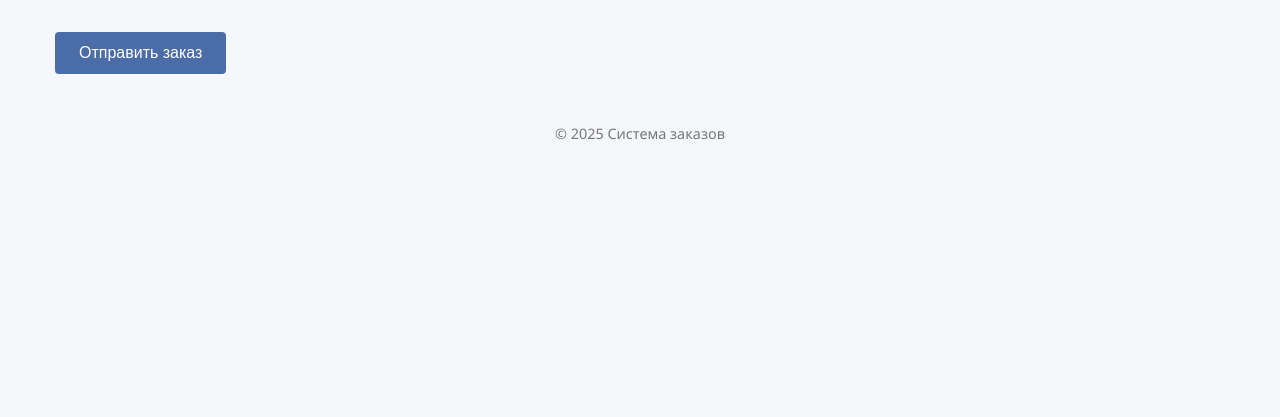
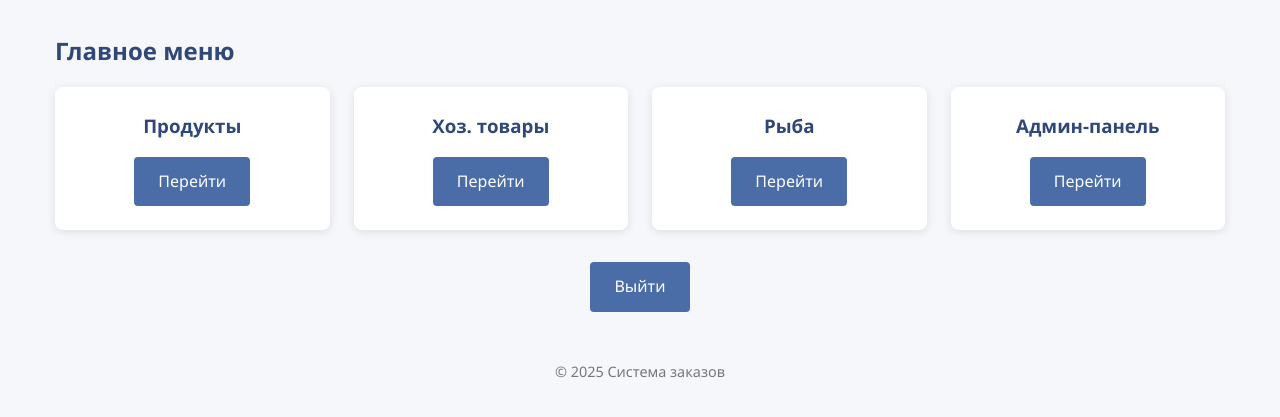
Before and after one commit to vladimir669/dikiyrpk.tech, a Flask app: template templates/menu.html in a window 1280 px wide. Shown: the part 99-516 px from the top of the page. Run offline with Flask 3, Linux system fonts and the light colour scheme; the template is opened without the code that fills it, so the values that code supplies are empty.

Commit message:
Update menu.html

```diff
--- a/templates/menu.html
+++ b/templates/menu.html
@@ -1,65 +1,28 @@
-{% extends 'base.html' %}
+{% extends "base.html" %}
 
-{% block title %}Меню | Система заказов{% endblock %}
-
-{% block header %}Меню{% endblock %}
+{% block title %}Главное меню{% endblock %}
 
 {% block content %}
-<div class="product-list">
-    {% for supplier, items in products.items() %}
-    <div class="product-category">
-        <h3>{{ supplier }}</h3>
-        {% for item in items %}
-        <div class="product-item">
-            <input type="checkbox" id="product-{{ loop.index }}-{{ supplier|replace(' ', '-') }}" data-name="{{ item }}">
-            <label for="product-{{ loop.index }}-{{ supplier|replace(' ', '-') }}">{{ item }}</label>
-        </div>
-        {% endfor %}
+<h2>Главное меню</h2>
+<div class="menu-grid">
+    <div class="menu-item">
+        <h3>Продукты</h3>
+        <a href="{{ url_for('products') }}" class="button">Перейти</a>
     </div>
-    {% endfor %}
+    <div class="menu-item">
+        <h3>Хоз. товары</h3>
+        <a href="{{ url_for('hoz') }}" class="button">Перейти</a>
+    </div>
+    <div class="menu-item">
+        <h3>Рыба</h3>
+        <a href="{{ url_for('fish') }}" class="button">Перейти</a>
+    </div>
+    <div class="menu-item">
+        <h3>Админ-панель</h3>
+        <a href="{{ url_for('admin') }}" class="button">Перейти</a>
+    </div>
 </div>
-
-<button id="orderBtn" class="order-btn">Отправить заказ</button>
+<div style="margin-top: 20px; text-align: center;">
+    <a href="{{ url_for('logout') }}" class="button">Выйти</a>
+</div>
 {% endblock %}
-
-{% block script %}
-document.getElementById('orderBtn').addEventListener('click', function() {
-    var checkboxes = document.querySelectorAll('input[type="checkbox"]:checked');
-    var selectedItems = [];
-
-    checkboxes.forEach(function(checkbox) {
-        selectedItems.push(checkbox.dataset.name);
-    });
-
-    if (selectedItems.length === 0) {
-        alert('Выберите хотя бы один товар');
-        return;
-    }
-
-    fetch('/order', {
-        method: 'POST',
-        headers: {
-            'Content-Type': 'application/json'
-        },
-        body: JSON.stringify({
-            items: selectedItems
-        })
-    })
-    .then(response => response.json())
-    .then(data => {
-        if (data.success) {
-            alert('Заказ успешно отправлен');
-            // Снимаем выделение со всех чекбоксов
-            checkboxes.forEach(function(checkbox) {
-                checkbox.checked = false;
-            });
-        } else {
-            alert('Ошибка: ' + data.message);
-        }
-    })
-    .catch(error => {
-        console.error('Ошибка:', error);
-        alert('Произошла ошибка при отправке заказа');
-    });
-});
-{% endblock %}
```
